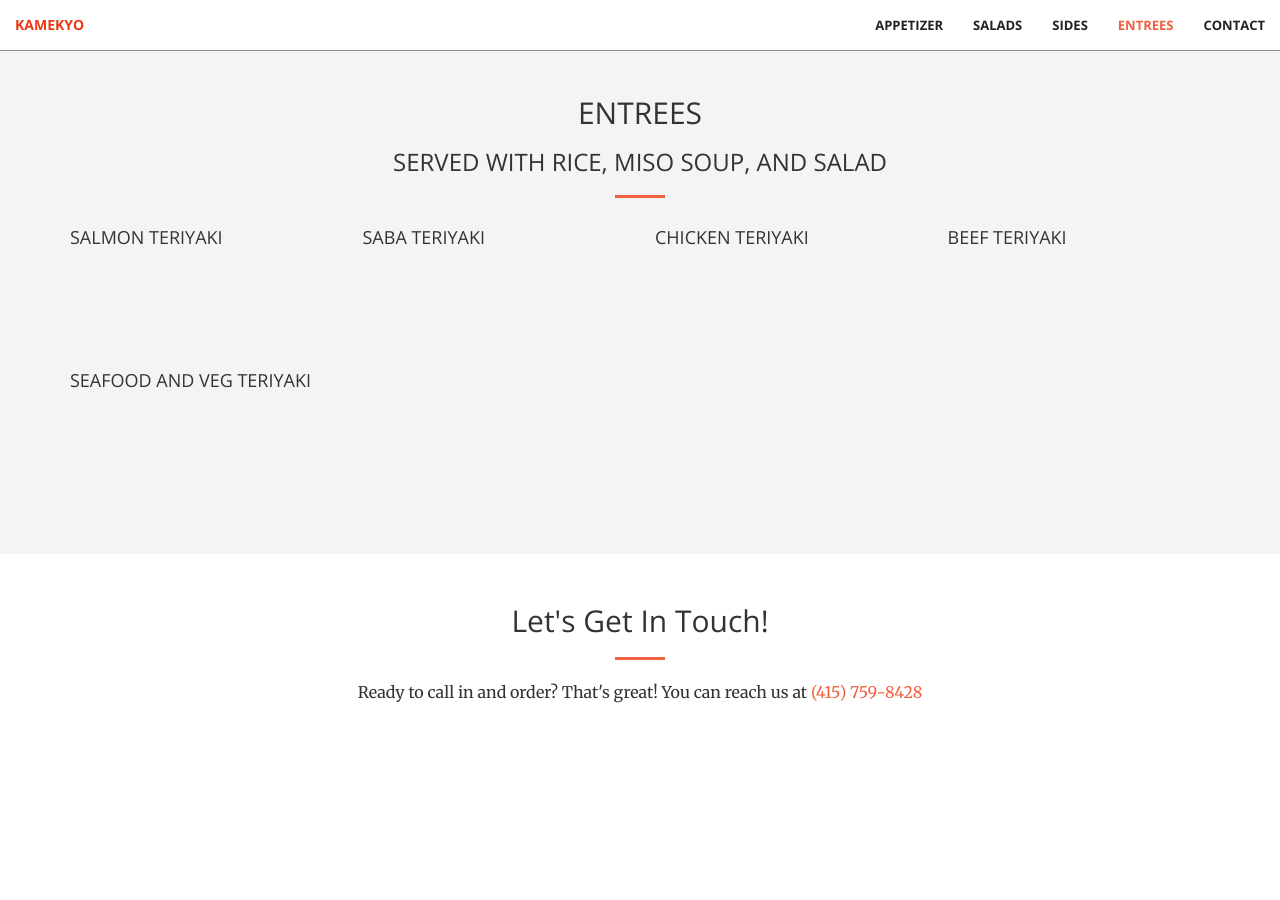
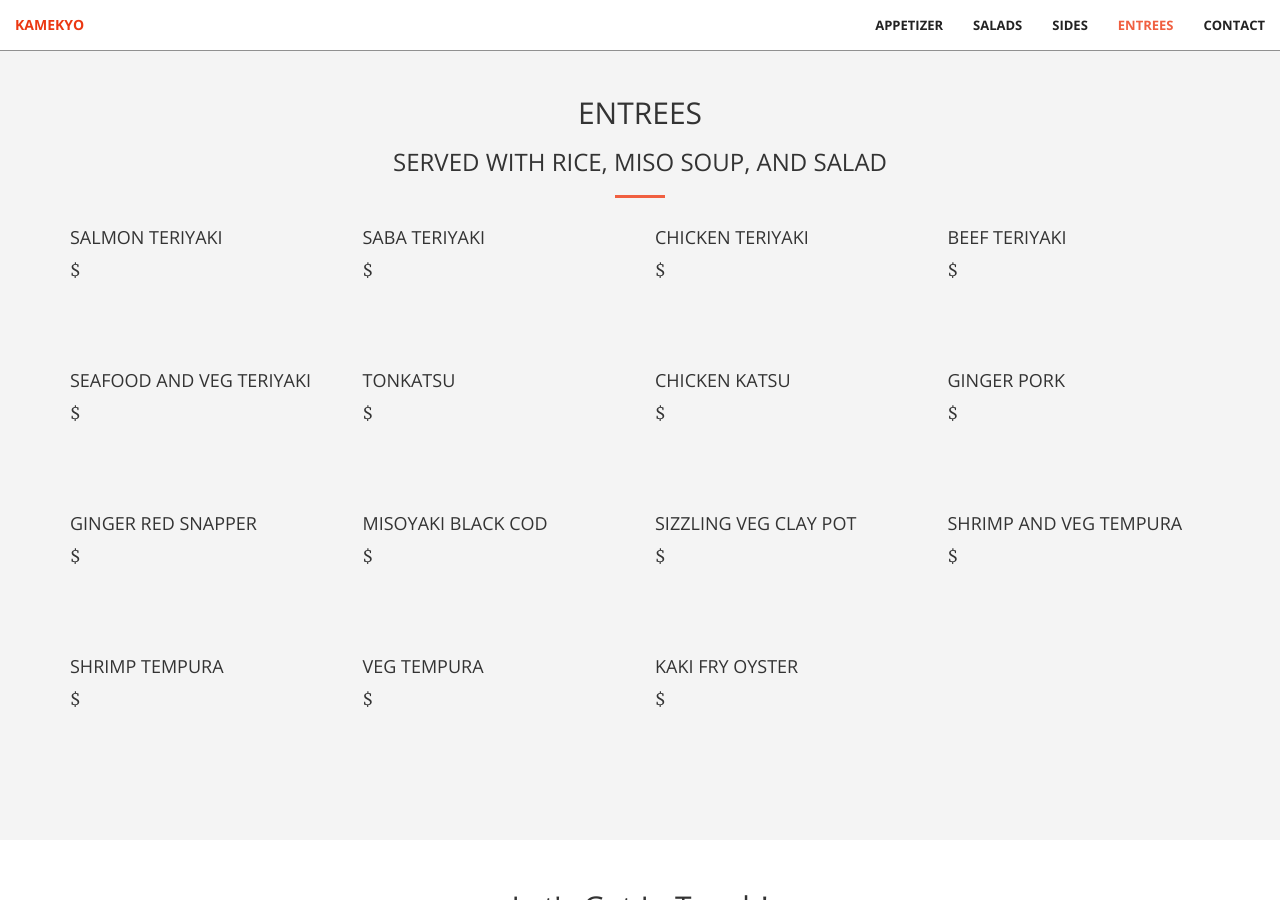
Before and after one commit to CyrusLiang/kamekyo, a Jekyll site: the page built from index.html, in a window 1280 px wide and 900 px high, scrolled down 2669 px. Built offline with Jekyll 4.4.1, drawn with Linux system fonts in a browser that asks for light colours; before the commit the page ends 3443 px from its top, so only the background shows below that.

Commit message:
Update entrees.html

```diff
--- a/_includes/entrees.html
+++ b/_includes/entrees.html
@@ -40,6 +40,66 @@
                     <p id="svteri"></p>
                 </div>
             </div>
+            <div class="col-lg-3 col-sm-6">
+                <div class="food-box">
+                    <h4>Tonkatsu</h4>
+                    <p id="tonkatsu"></p>
+                </div>
+            </div>
+            <div class="col-lg-3 col-sm-6">
+                <div class="food-box">
+                    <h4>Chicken Katsu</h4>
+                    <p id="chikatsu"></p>
+                </div>
+            </div>
+            <div class="col-lg-3 col-sm-6">
+                <div class="food-box">
+                    <h4>Ginger Pork</h4>
+                    <p id="gpork"></p>
+                </div>
+            </div>
+            <div class="col-lg-3 col-sm-6">
+                <div class="food-box">
+                    <h4>Ginger Red Snapper</h4>
+                    <p id="gsnap"></p>
+                </div>
+            </div>
+            <div class="col-lg-3 col-sm-6">
+                <div class="food-box">
+                    <h4>Misoyaki Black Cod</h4>
+                    <p id="misoyakie"></p>
+                </div>
+            </div>
+            <div class="col-lg-3 col-sm-6">
+                <div class="food-box">
+                    <h4>Sizzling Veg Clay Pot</h4>
+                    <p id="sizzveg"></p>
+                </div>
+            </div>
+            <div class="col-lg-3 col-sm-6">
+                <div class="food-box">
+                    <h4>Shrimp and Veg Tempura</h4>
+                    <p id="svtempe"></p>
+                </div>
+            </div>
+            <div class="col-lg-3 col-sm-6">
+                <div class="food-box">
+                    <h4>Shrimp Tempura</h4>
+                    <p id="stempe"></p>
+                </div>
+            </div>
+            <div class="col-lg-3 col-sm-6">
+                <div class="food-box">
+                    <h4>Veg Tempura</h4>
+                    <p id="vtempe"></p>
+                </div>
+            </div>
+            <div class="col-lg-3 col-sm-6">
+                <div class="food-box">
+                    <h4>Kaki Fry Oyster</h4>
+                    <p id="kakifrye"></p>
+                </div>
+            </div>
         </div>
     </div>
 </section>
--- a/js/menuprice.js
+++ b/js/menuprice.js
@@ -1,6 +1,5 @@
 /*!
  * Displays menu prices
-    document.getElementById("").innerHTML = "$";
  */
 $(document).ready(function(){
     // Appetizers
@@ -39,4 +38,24 @@ $(document).ready(function(){
     document.getElementById("eda").innerHTML = "$7";
     document.getElementById("rice").innerHTML = "$3";
     document.getElementById("srice").innerHTML = "$3.50";
+
+    // Entrees
+    document.getElementById("salteri").innerHTML = "$";
+    document.getElementById("sabteri").innerHTML = "$";
+    document.getElementById("chiteri").innerHTML = "$";
+    document.getElementById("beefteri").innerHTML = "$";
+    document.getElementById("svteri").innerHTML = "$";
+    document.getElementById("tonkatsu").innerHTML = "$";
+    document.getElementById("chikatsu").innerHTML = "$";
+    document.getElementById("gpork").innerHTML = "$";
+    document.getElementById("gsnap").innerHTML = "$";
+    document.getElementById("misoyakie").innerHTML = "$";
+    document.getElementById("sizzveg").innerHTML = "$";
+    document.getElementById("svtempe").innerHTML = "$";
+    document.getElementById("stempe").innerHTML = "$";
+    document.getElementById("vtempe").innerHTML = "$";
+    document.getElementById("kakifrye").innerHTML = "$";
 })
+/*
+document.getElementById("").innerHTML = "$";
+*/
```
